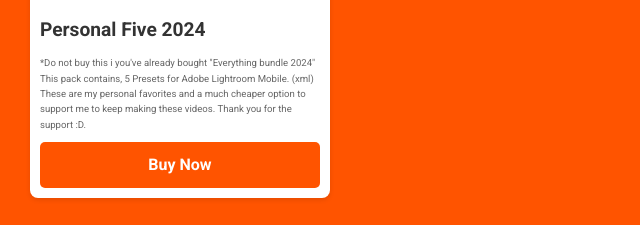
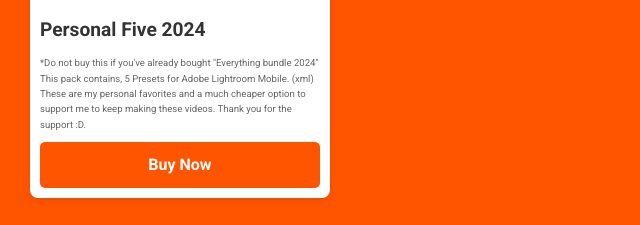
Before and after one commit to mubikishore/website, a plain HTML site: page shop.html in a window 1280 px wide. Shown: the part 443-668 px from the top of the page, 627-1267 px from the left. Drawn offline with Linux system fonts and the light colour scheme.

Commit message:
update 5

```diff
--- a/shop.html
+++ b/shop.html
@@ -46,7 +46,7 @@
             <div class="product">
                 <img src="assets/images/product2.png" alt="Product 1">
                 <h2>Personal Five 2024</h2>
-                <p>*Do not buy this i you've already bought "Everything bundle 2024"
+                <p>*Do not buy this if you've already bought "Everything bundle 2024"
                     This pack contains,
 
                     5 Presets for Adobe Lightroom Mobile. (xml)
```
